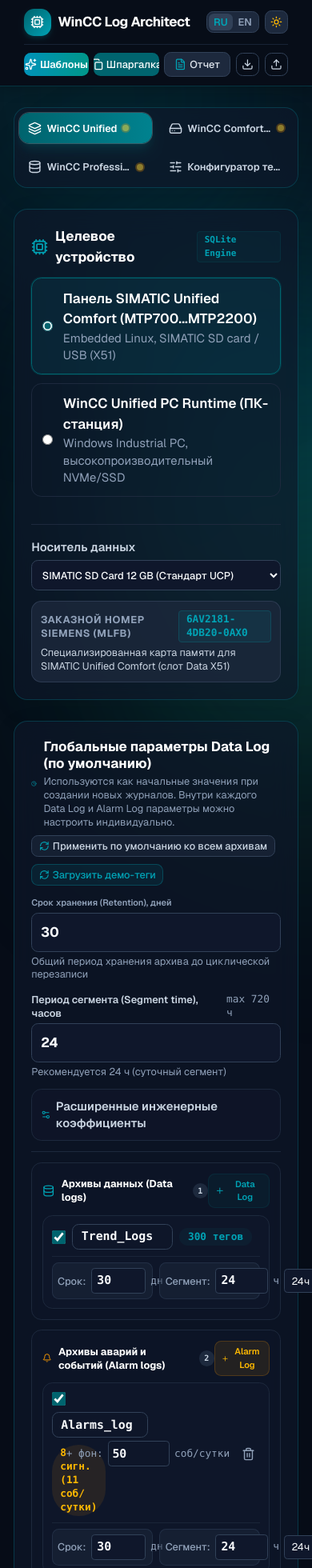
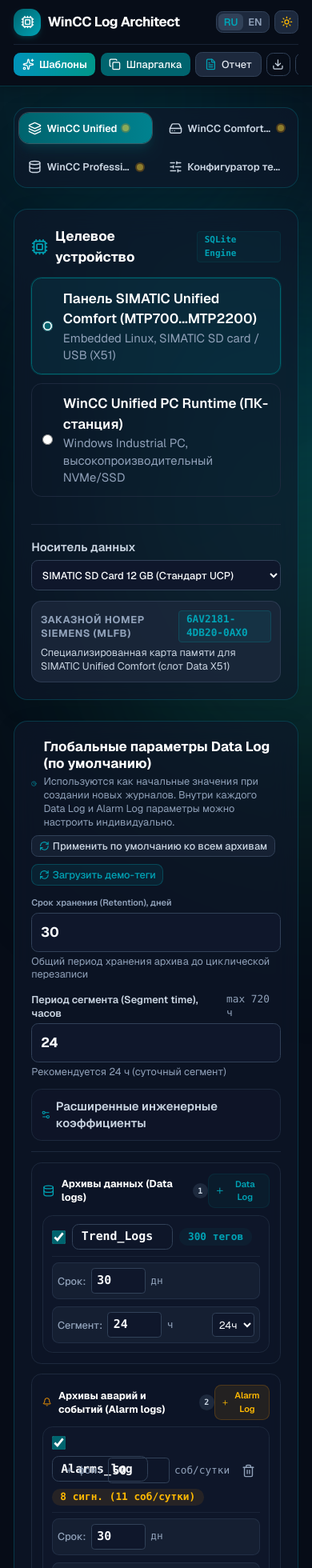
Before and after one commit to M-Galymzhan/wincc-log-architect, a Next.js app: page / in a window 390 px wide. Shown: the top 1960 px of the page at 80% size. Built offline with nearby package versions, Linux system fonts and the light colour scheme.

Commit message:
fix(ui): v2.15.2 fix mobile card overflow and header alignment

```diff
--- a/package.json
+++ b/package.json
@@ -1,6 +1,6 @@
 {
   "name": "wincc-log-architect",
-  "version": "2.15.1",
+  "version": "2.15.2",
   "private": true,
   "scripts": {
     "dev": "next dev",
--- a/src/app/layout.tsx
+++ b/src/app/layout.tsx
@@ -127,7 +127,7 @@ const jsonLd = {
       description: "Комплексный инженерный калькулятор и валидатор хранилищ архивов Siemens SIMATIC: WinCC Unified (SQLite WAL), Comfort/Advanced (RDB/CSV), Professional (MS SQL Server). Расчет сегментов, кольцевых буферов, ресурса Flash (TBW) и норм ISA-18.2.",
       screenshot: "https://wincc-log-architect.vercel.app/opengraph-image",
       image: "https://wincc-log-architect.vercel.app/opengraph-image",
-      softwareVersion: "2.15.1",
+      softwareVersion: "2.15.2",
       inLanguage: ["ru", "en"],
       license: "https://opensource.org/licenses/MIT",
       featureList: [
--- a/src/app/opengraph-image.tsx
+++ b/src/app/opengraph-image.tsx
@@ -129,7 +129,7 @@ export default async function Image() {
                 }}
               />
               <span style={{ color: '#34D399', fontSize: '14px', fontWeight: 700, fontFamily: 'monospace' }}>
-                v2.15.1
+                v2.15.2
               </span>
             </div>
           </div>
--- a/src/components/Header.tsx
+++ b/src/components/Header.tsx
@@ -39,7 +39,7 @@ export const Header: React.FC<HeaderProps> = ({
   }, []);
 
   return (
-    <header className="glass-header sticky top-0 z-30 px-3 sm:px-4 py-2.5 sm:py-3 transition-colors">
+    <header className="glass-header sticky top-0 z-30 py-2.5 sm:py-3 transition-colors">
       <div className="w-full max-w-[1560px] mx-auto px-4 sm:px-6 lg:px-8 flex flex-col sm:flex-row sm:items-center sm:justify-between gap-2.5 sm:gap-3">
         {/* Row 1 on mobile, Left side on desktop */}
         <div className="flex items-center justify-between sm:justify-start gap-2 sm:gap-3 min-w-0 flex-1">
@@ -61,11 +61,11 @@ export const Header: React.FC<HeaderProps> = ({
                   href="https://github.com/M-Galymzhan/wincc-log-architect/commits/main"
                   target="_blank"
                   rel="noopener noreferrer"
-                  title={lang === 'ru' ? 'Релиз v2.15.1 (кликните для просмотра коммитов на GitHub)' : 'Release v2.15.1 (click to view GitHub commits)'}
+                  title={lang === 'ru' ? 'Релиз v2.15.2 (кликните для просмотра коммитов на GitHub)' : 'Release v2.15.2 (click to view GitHub commits)'}
                   className="hidden xl:flex text-xs font-mono font-bold tracking-tight px-2 py-0.5 rounded-full bg-emerald-500/15 hover:bg-emerald-500/25 text-emerald-700 dark:text-emerald-300 border border-emerald-500/30 items-center gap-1 sm:gap-1.5 shadow-sm transition-all cursor-pointer active:scale-95 whitespace-nowrap shrink-0"
                 >
                   <span className="w-1.5 h-1.5 rounded-full bg-emerald-500 animate-pulse shrink-0" />
-                  <span>v2.15.1</span>
+                  <span>v2.15.2</span>
                 </a>
                 <a
                   href="https://ko-fi.com/glmm1"
@@ -216,35 +216,35 @@ export const Header: React.FC<HeaderProps> = ({
         </div>
 
         {/* Row 2 on mobile: Quick Action Toolbar (visible strictly on < sm) */}
-        <div className="flex sm:hidden items-center justify-between gap-1.5 w-full pt-2 border-t border-slate-200/60 dark:border-slate-800/80 overflow-x-auto no-scrollbar">
+        <div className="flex sm:hidden items-center gap-1.5 w-full pt-2 border-t border-slate-200/60 dark:border-slate-800/80 overflow-x-auto no-scrollbar">
           {/* Industry Presets Library */}
           <button
             onClick={onOpenPresets}
             title={t.btnIndustryPresets}
-            className="flex-1 py-1.5 px-2 rounded-lg text-xs font-semibold flex items-center justify-center gap-1 bg-gradient-to-r from-cyan-600 to-teal-600 hover:from-cyan-500 hover:to-teal-500 text-white shadow-xs transition-all active:scale-95 cursor-pointer truncate shrink-0"
+            className="flex-1 min-w-fit py-1.5 px-2.5 rounded-lg text-xs font-semibold flex items-center justify-center gap-1.5 bg-gradient-to-r from-cyan-600 to-teal-600 hover:from-cyan-500 hover:to-teal-500 text-white shadow-xs transition-all active:scale-95 cursor-pointer shrink-0"
           >
             <Sparkles className="w-3.5 h-3.5 shrink-0" />
-            <span>{lang === 'ru' ? 'Шаблоны' : 'Presets'}</span>
+            <span className="whitespace-nowrap">{lang === 'ru' ? 'Шаблоны' : 'Presets'}</span>
           </button>
 
           {/* TIA Portal Cheat Sheet */}
           <button
             onClick={onOpenCheatSheet}
             title={t.btnTiaCheatSheet}
-            className="flex-1 py-1.5 px-2 rounded-lg text-xs font-medium flex items-center justify-center gap-1 bg-[#00646E] hover:bg-[#004D54] text-white shadow-xs transition-all active:scale-95 cursor-pointer truncate shrink-0"
+            className="flex-1 min-w-fit py-1.5 px-2.5 rounded-lg text-xs font-medium flex items-center justify-center gap-1.5 bg-[#00646E] hover:bg-[#004D54] text-white shadow-xs transition-all active:scale-95 cursor-pointer shrink-0"
           >
             <Copy className="w-3.5 h-3.5 shrink-0" />
-            <span>{lang === 'ru' ? 'Шпаргалка' : 'Cheat Sheet'}</span>
+            <span className="whitespace-nowrap">{lang === 'ru' ? 'Шпаргалка' : 'Cheat Sheet'}</span>
           </button>
 
           {/* Project Report Button */}
           <button
             onClick={onOpenReport}
             title={t.btnReport}
-            className="flex-1 py-1.5 px-2 rounded-lg text-xs font-medium flex items-center justify-center gap-1 bg-slate-200/80 dark:bg-slate-800 hover:bg-slate-300 dark:hover:bg-slate-700 text-slate-700 dark:text-slate-200 border border-slate-300/60 dark:border-slate-700 transition-all active:scale-95 cursor-pointer truncate shrink-0"
+            className="flex-1 min-w-fit py-1.5 px-2.5 rounded-lg text-xs font-medium flex items-center justify-center gap-1.5 bg-slate-200/80 dark:bg-slate-800 hover:bg-slate-300 dark:hover:bg-slate-700 text-slate-700 dark:text-slate-200 border border-slate-300/60 dark:border-slate-700 transition-all active:scale-95 cursor-pointer shrink-0"
           >
             <FileText className="w-3.5 h-3.5 text-[#00A3B5] shrink-0" />
-            <span>{lang === 'ru' ? 'Отчет' : 'Report'}</span>
+            <span className="whitespace-nowrap">{lang === 'ru' ? 'Отчет' : 'Report'}</span>
           </button>
 
           {/* Export JSON */}
@@ -254,7 +254,7 @@ export const Header: React.FC<HeaderProps> = ({
             aria-label={t.btnExportJson}
             className="p-1.5 rounded-lg text-slate-600 dark:text-slate-300 hover:bg-slate-200 dark:hover:bg-slate-800 border border-slate-300/60 dark:border-slate-700 transition-all active:scale-95 cursor-pointer shrink-0"
           >
-            <Download className="w-3.5 h-3.5" />
+            <Download className="w-3.5 h-3.5 shrink-0" />
           </button>
 
           {/* Import JSON */}
@@ -264,7 +264,7 @@ export const Header: React.FC<HeaderProps> = ({
             aria-label={t.btnImportJson}
             className="p-1.5 rounded-lg text-slate-600 dark:text-slate-300 hover:bg-slate-200 dark:hover:bg-slate-800 border border-slate-300/60 dark:border-slate-700 transition-all active:scale-95 cursor-pointer shrink-0"
           >
-            <Upload className="w-3.5 h-3.5" />
+            <Upload className="w-3.5 h-3.5 shrink-0" />
           </button>
         </div>
       </div>
--- a/src/components/tabs/ComfortTab.tsx
+++ b/src/components/tabs/ComfortTab.tsx
@@ -766,7 +766,7 @@ export const ComfortTab: React.FC<ComfortTabProps> = ({
                         </div>
 
                         {/* Parameters Row */}
-                        <div className="grid grid-cols-2 gap-2 pt-1.5 border-t border-slate-100 dark:border-slate-800/80 text-xs">
+                        <div className="grid grid-cols-1 sm:grid-cols-2 gap-2 pt-1.5 border-t border-slate-100 dark:border-slate-800/80 text-xs">
                           <div className="flex items-center gap-1.5 bg-slate-50/80 dark:bg-slate-800/50 p-1.5 rounded-lg border border-slate-200/50 dark:border-slate-700/50">
                             <span className="text-xs font-medium text-slate-500 dark:text-slate-400 shrink-0">
                               {t.cardRetentionLabel}
@@ -874,7 +874,7 @@ export const ComfortTab: React.FC<ComfortTabProps> = ({
                         </div>
 
                         {/* Parameters Row */}
-                        <div className="grid grid-cols-2 gap-2 pt-1.5 border-t border-slate-100 dark:border-slate-800/80 text-xs">
+                        <div className="grid grid-cols-1 sm:grid-cols-2 gap-2 pt-1.5 border-t border-slate-100 dark:border-slate-800/80 text-xs">
                           <div className="flex items-center gap-1.5 bg-slate-50/80 dark:bg-slate-800/50 p-1.5 rounded-lg border border-slate-200/50 dark:border-slate-700/50">
                             <span className="text-xs font-medium text-slate-500 dark:text-slate-400 shrink-0">
                               {t.cardRetentionLabel}
--- a/src/components/tabs/UnifiedTab.tsx
+++ b/src/components/tabs/UnifiedTab.tsx
@@ -793,7 +793,7 @@ export const UnifiedTab: React.FC<UnifiedTabProps> = ({
                             placeholder={t.logNamePlaceholder}
                             className="p-1 px-2.5 text-sm font-mono font-bold rounded-lg border border-slate-200 dark:border-slate-700 bg-transparent text-slate-900 dark:text-white focus:border-[#00646E] outline-none flex-1 min-w-[120px] max-w-[220px]"
                           />
-                          <span className="text-xs px-2.5 py-0.5 rounded-full bg-[#00646E]/10 text-[#00646E] dark:text-[#00A3B5] font-mono font-semibold">
+                          <span className="text-xs px-2.5 py-0.5 rounded-full bg-[#00646E]/10 text-[#00646E] dark:text-[#00A3B5] font-mono font-semibold shrink-0">
                             {tagCountForDl} {lang === 'ru' ? 'тегов' : 'tags'}
                           </span>
                         </div>
@@ -818,7 +818,7 @@ export const UnifiedTab: React.FC<UnifiedTabProps> = ({
                       </div>
 
                       {/* Individual Parameters Row: Retention Days & Segment Hours */}
-                      <div className="grid grid-cols-2 gap-2 pt-1.5 border-t border-slate-100 dark:border-slate-800/80 text-xs">
+                      <div className="grid grid-cols-1 sm:grid-cols-2 gap-2 pt-1.5 border-t border-slate-100 dark:border-slate-800/80 text-xs">
                         <div className="flex items-center gap-1.5 bg-slate-50/80 dark:bg-slate-800/50 p-1.5 rounded-lg border border-slate-200/50 dark:border-slate-700/50">
                           <span className="text-xs font-medium text-slate-500 dark:text-slate-400 shrink-0">
                             {t.cardRetentionLabel}
@@ -841,9 +841,9 @@ export const UnifiedTab: React.FC<UnifiedTabProps> = ({
                               const clampedSeg = Math.min(currentSeg, maxSeg);
                               handleUpdateDataLog(dl.id, { retentionDays: ret, segmentHours: clampedSeg });
                             }}
-                            className="w-16 p-1 px-1.5 text-sm font-mono font-bold rounded border border-slate-200 dark:border-slate-700 bg-white dark:bg-slate-900 text-slate-900 dark:text-white outline-none focus:ring-1 focus:ring-[#00646E]"
+                            className="w-16 p-1 px-1.5 text-sm font-mono font-bold rounded border border-slate-200 dark:border-slate-700 bg-white dark:bg-slate-900 text-slate-900 dark:text-white outline-none focus:ring-1 focus:ring-[#00646E] shrink-0"
                           />
-                          <span className="text-xs text-slate-400 font-mono">{t.unitDays}</span>
+                          <span className="text-xs text-slate-400 font-mono shrink-0">{t.unitDays}</span>
                           {(curRetention !== config.retentionDays || curSegment !== config.segmentHours) && (
                             <button
                               type="button"
@@ -853,7 +853,7 @@ export const UnifiedTab: React.FC<UnifiedTabProps> = ({
                                 handleUpdateDataLog(dl.id, { retentionDays: defRet, segmentHours: defSeg });
                               }}
                               title={`${t.btnResetToDefaults} (${config.retentionDays} ${t.unitDays}, ${config.segmentHours} ${t.unitHours})`}
-                              className="ml-auto p-0.5 text-slate-400 hover:text-[#00646E] dark:hover:text-[#00A3B5] transition-colors cursor-pointer"
+                              className="ml-auto p-0.5 text-slate-400 hover:text-[#00646E] dark:hover:text-[#00A3B5] transition-colors cursor-pointer shrink-0"
                             >
                               <RefreshCw className="w-3 h-3" />
                             </button>
@@ -883,11 +883,11 @@ export const UnifiedTab: React.FC<UnifiedTabProps> = ({
                                 handleUpdateDataLog(dl.id, { segmentHours: maxSeg });
                               }
                             }}
-                            className="w-16 p-1 px-1.5 text-sm font-mono font-bold rounded border border-slate-200 dark:border-slate-700 bg-white dark:bg-slate-900 text-slate-900 dark:text-white outline-none focus:ring-1 focus:ring-[#00646E]"
+                            className="w-16 p-1 px-1.5 text-sm font-mono font-bold rounded border border-slate-200 dark:border-slate-700 bg-white dark:bg-slate-900 text-slate-900 dark:text-white outline-none focus:ring-1 focus:ring-[#00646E] shrink-0"
                           />
-                          <span className="text-xs text-slate-400 font-mono">{t.unitHours}</span>
+                          <span className="text-xs text-slate-400 font-mono shrink-0">{t.unitHours}</span>
                           {curSegment > 0 && curRetention > 0 && ((curRetention * 24) / curSegment < 3) && (
-                            <span className="text-xs text-amber-500 font-semibold" title={lang === 'ru' ? 'Менее 3 сегментов в периоде' : 'Less than 3 segments'}>
+                            <span className="text-xs text-amber-500 font-semibold shrink-0" title={lang === 'ru' ? 'Менее 3 сегментов в периоде' : 'Less than 3 segments'}>
                               &lt;3
                             </span>
                           )}
@@ -900,7 +900,7 @@ export const UnifiedTab: React.FC<UnifiedTabProps> = ({
                                 handleUpdateDataLog(dl.id, { segmentHours: Math.min(selectedH, maxSeg) });
                               }
                             }}
-                            className="p-1 text-xs rounded border border-slate-200 dark:border-slate-700 bg-white dark:bg-slate-900 text-slate-600 dark:text-slate-300 outline-none ml-auto cursor-pointer"
+                            className="p-1 text-xs rounded border border-slate-200 dark:border-slate-700 bg-white dark:bg-slate-900 text-slate-600 dark:text-slate-300 outline-none ml-auto cursor-pointer shrink-0"
                             title={lang === 'ru' ? 'Быстрый выбор сегмента' : 'Quick segment preset'}
                           >
                             <option value="custom">⚡</option>
@@ -974,7 +974,7 @@ export const UnifiedTab: React.FC<UnifiedTabProps> = ({
                               className="p-1 px-2.5 text-sm font-mono font-bold rounded-lg border border-slate-200 dark:border-slate-700 bg-transparent text-slate-900 dark:text-white focus:border-[#00646E] outline-none flex-1 min-w-[120px] max-w-[200px] disabled:opacity-40"
                             />
                             {tagsCount > 0 && (
-                              <span className="text-xs px-2.5 py-0.5 rounded-full bg-amber-500/10 text-amber-700 dark:text-amber-400 font-mono font-semibold" title={`${tagsEvents} ${t.eventsPerDayShort} ${t.fromAlarmTags}`}>
+                              <span className="text-xs px-2.5 py-0.5 rounded-full bg-amber-500/10 text-amber-700 dark:text-amber-400 font-mono font-semibold shrink-0" title={`${tagsEvents} ${t.eventsPerDayShort} ${t.fromAlarmTags}`}>
                                 {tagsCount} {lang === 'ru' ? 'сигн.' : 'sigs'} ({tagsEvents} {t.eventsPerDayShort})
                               </span>
                             )}
@@ -1006,7 +1006,7 @@ export const UnifiedTab: React.FC<UnifiedTabProps> = ({
                         </div>
 
                         {/* Individual Parameters Row: Retention Days & Segment Hours */}
-                        <div className="grid grid-cols-2 gap-2 pt-1.5 border-t border-slate-100 dark:border-slate-800/80 text-xs">
+                        <div className="grid grid-cols-1 sm:grid-cols-2 gap-2 pt-1.5 border-t border-slate-100 dark:border-slate-800/80 text-xs">
                           <div className="flex items-center gap-1.5 bg-slate-50/80 dark:bg-slate-800/50 p-1.5 rounded-lg border border-slate-200/50 dark:border-slate-700/50">
                             <span className="text-xs font-medium text-slate-500 dark:text-slate-400 shrink-0">
                               {t.cardRetentionLabel}
@@ -1030,9 +1030,9 @@ export const UnifiedTab: React.FC<UnifiedTabProps> = ({
                                 const clampedSeg = Math.min(currentSeg, maxSeg);
                                 handleUpdateAlarmLog(al.id, { retentionDays: ret, segmentHours: clampedSeg });
                               }}
-                              className="w-16 p-1 px-1.5 text-sm font-mono font-bold rounded border border-slate-200 dark:border-slate-700 bg-white dark:bg-slate-900 text-slate-900 dark:text-white outline-none focus:ring-1 focus:ring-amber-500 disabled:opacity-40"
+                              className="w-16 p-1 px-1.5 text-sm font-mono font-bold rounded border border-slate-200 dark:border-slate-700 bg-white dark:bg-slate-900 text-slate-900 dark:text-white outline-none focus:ring-1 focus:ring-amber-500 disabled:opacity-40 shrink-0"
                             />
-                            <span className="text-xs text-slate-400 font-mono">{t.unitDays}</span>
+                            <span className="text-xs text-slate-400 font-mono shrink-0">{t.unitDays}</span>
                             {al.enabled && (curRetention !== config.retentionDays || curSegment !== config.segmentHours) && (
                               <button
                                 type="button"
@@ -1042,7 +1042,7 @@ export const UnifiedTab: React.FC<UnifiedTabProps> = ({
                                   handleUpdateAlarmLog(al.id, { retentionDays: defRet, segmentHours: defSeg });
                                 }}
                                 title={`${t.btnResetToDefaults} (${config.retentionDays} ${t.unitDays}, ${config.segmentHours} ${t.unitHours})`}
-                                className="ml-auto p-0.5 text-slate-400 hover:text-amber-600 dark:hover:text-amber-400 transition-colors cursor-pointer"
+                                className="ml-auto p-0.5 text-slate-400 hover:text-amber-600 dark:hover:text-amber-400 transition-colors cursor-pointer shrink-0"
                               >
                                 <RefreshCw className="w-3 h-3" />
                               </button>
@@ -1073,11 +1073,11 @@ export const UnifiedTab: React.FC<UnifiedTabProps> = ({
                                   handleUpdateAlarmLog(al.id, { segmentHours: maxSeg });
                                 }
                               }}
-                              className="w-16 p-1 px-1.5 text-sm font-mono font-bold rounded border border-slate-200 dark:border-slate-700 bg-white dark:bg-slate-900 text-slate-900 dark:text-white outline-none focus:ring-1 focus:ring-amber-500 disabled:opacity-40"
+                              className="w-16 p-1 px-1.5 text-sm font-mono font-bold rounded border border-slate-200 dark:border-slate-700 bg-white dark:bg-slate-900 text-slate-900 dark:text-white outline-none focus:ring-1 focus:ring-amber-500 disabled:opacity-40 shrink-0"
                             />
-                            <span className="text-xs text-slate-400 font-mono">{t.unitHours}</span>
+                            <span className="text-xs text-slate-400 font-mono shrink-0">{t.unitHours}</span>
                             {curSegment > 0 && curRetention > 0 && ((curRetention * 24) / curSegment < 3) && (
-                              <span className="text-xs text-amber-500 font-semibold" title={lang === 'ru' ? 'Менее 3 сегментов в периоде' : 'Less than 3 segments'}>
+                              <span className="text-xs text-amber-500 font-semibold shrink-0" title={lang === 'ru' ? 'Менее 3 сегментов в периоде' : 'Less than 3 segments'}>
                                 &lt;3
                               </span>
                             )}
@@ -1091,7 +1091,7 @@ export const UnifiedTab: React.FC<UnifiedTabProps> = ({
                                   handleUpdateAlarmLog(al.id, { segmentHours: Math.min(selectedH, maxSeg) });
                                 }
                               }}
-                              className="p-1 text-xs rounded border border-slate-200 dark:border-slate-700 bg-white dark:bg-slate-900 text-slate-600 dark:text-slate-300 outline-none ml-auto cursor-pointer disabled:opacity-40"
+                              className="p-1 text-xs rounded border border-slate-200 dark:border-slate-700 bg-white dark:bg-slate-900 text-slate-600 dark:text-slate-300 outline-none ml-auto cursor-pointer disabled:opacity-40 shrink-0"
                               title={lang === 'ru' ? 'Быстрый выбор сегмента' : 'Quick segment preset'}
                             >
                               <option value="custom">⚡</option>
```
Also changed, not shown: src/components/tabs/MasterTagsTab.tsx (+5 -5 lines), 1 other file (tests, documents, lock files or other folders).
